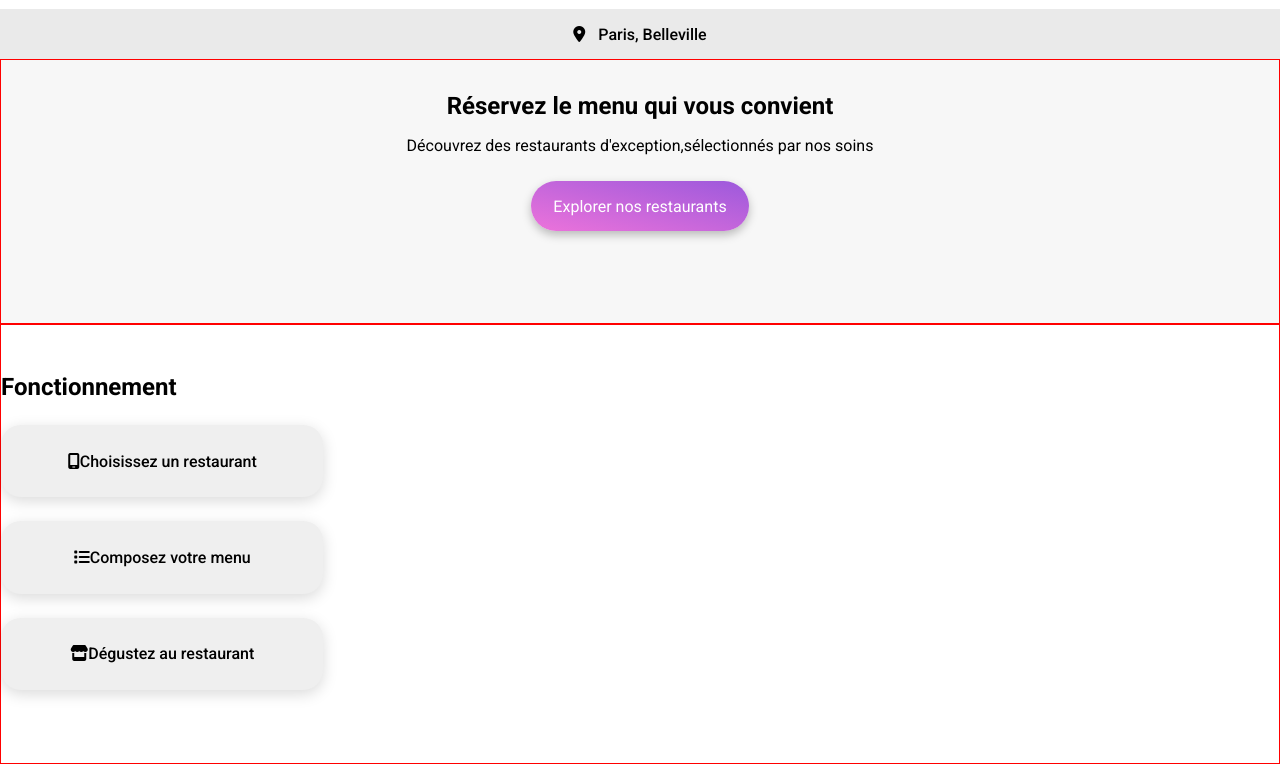
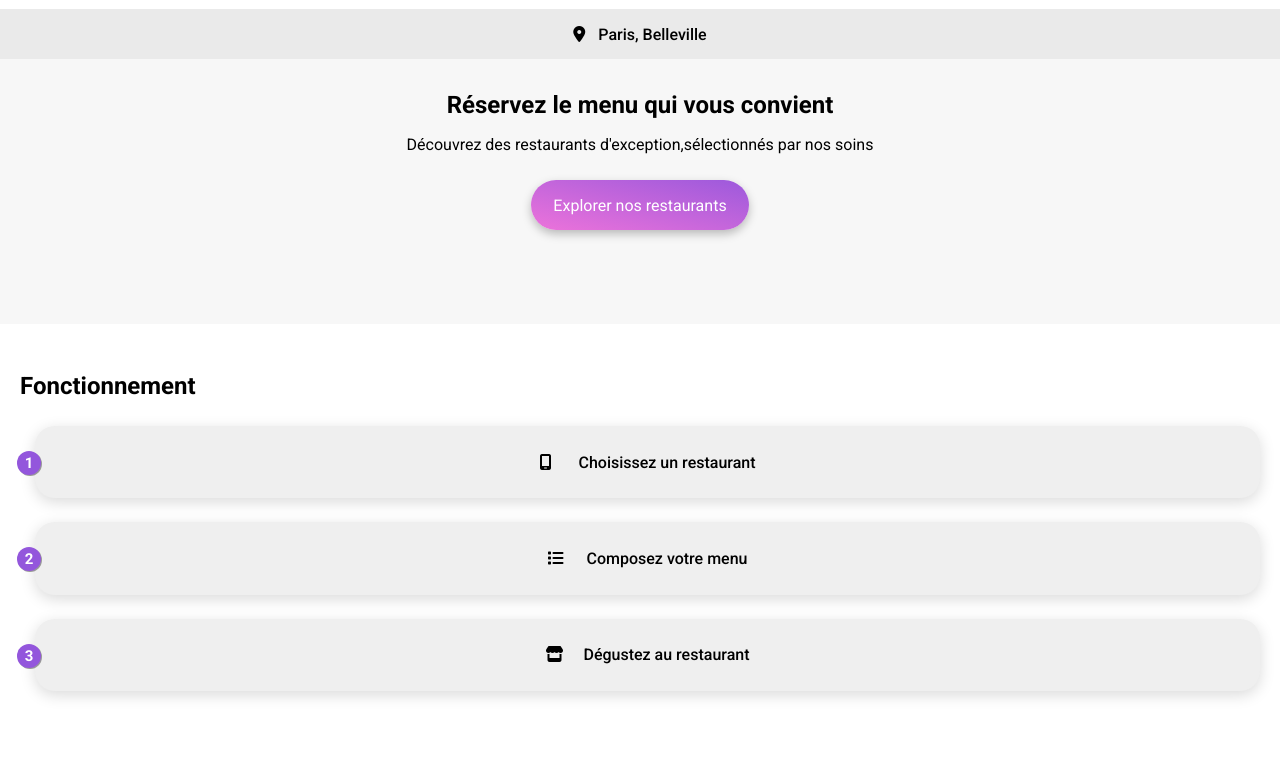
Before and after one commit to NassimBourebia/project-improve-ohmyfood, a plain HTML site: page index.html in a window 1280 px wide. Shown: the part 54-818 px from the top of the page. Drawn offline with Linux system fonts and the light colour scheme; a web font is replaced by a local one.

Commit message:
first section finished

```diff
--- a/index.html
+++ b/index.html
@@ -27,11 +27,13 @@
             <button id="explorebtn">Explorer nos restaurants</button>
         </section>
         <section id="functioning">
+            <h3>Fonctionnement</h3>
             <div class="functioning__btn">
-             <h3>Fonctionnement</h3>
-              <button><i class="fa-solid fa-mobile-screen"></i>Choisissez un restaurant</button>
-              <button><i class="fa-solid fa-list"></i>Composez votre menu</button>
-              <button><i class="fa-solid fa-store"></i>Dégustez au restaurant</button>
+                <ol id="functioning__ol">
+                    <li><button><i class="fa-solid fa-mobile-screen"></i>Choisissez un restaurant</button></li>
+                    <li><button><i class="fa-solid fa-list"></i>Composez votre menu</button></li>
+                    <li><button><i class="fa-solid fa-store"></i>Dégustez au restaurant</button></li>
+                </ol>
             </div>
         </section>
     </main>
--- a/sass/main.scss
+++ b/sass/main.scss
@@ -5,30 +5,31 @@
 @import url('https://fonts.googleapis.com/css2?family=Shrikhand&display=swap');
 
 
-*{
+* {
    margin: 0;
    padding: 0;
    font-family: 'roboto', sans-serif;
    box-sizing: border-box;
 }
+
 //Header
 
-header{
+header {
 
    height: 63px;
    text-align: center;
 
-   h1{
+   h1 {
       padding-top: 17px;
    }
 }
 
-main{
+main {
    background-color: $silver-gray-color;
 }
 
 //Banner Location
-#bannerlocation{
+#bannerlocation {
    display: flex;
    justify-content: center;
    align-self: center;
@@ -36,36 +37,36 @@ main{
    height: 50px;
    background-color: #EAEAEA;
 
-   i{
+   i {
       margin-right: 13px;
    }
 
-   P{
+   P {
       font-weight: 500;
       font-size: 16px;
    }
 }
 
-.reservation{
+.reservation {
 
-   border: solid 1px red;
+
    height: 265px;
    display: flex;
    flex-direction: column;
    gap: 1rem;
 
-   h2{
+   h2 {
       padding: 2rem 3rem 0 3rem;
       text-align: center;
    }
 
-   p{
+   p {
       text-align: center;
       margin-left: 8px;
       margin-right: 8px;
    }
 
-   button{
+   button {
       font-size: 16px;
       margin-top: 10px;
       margin-left: auto;
@@ -75,7 +76,7 @@ main{
 
 
 
-#explorebtn{
+#explorebtn {
    width: 218px;
    height: 50px;
    border: none;
@@ -84,37 +85,102 @@ main{
    background: linear-gradient(193.33deg, #9356DC -11.44%, #FF79DA 123.93%);
    box-shadow: 0px 4px 10px rgba(0, 0, 0, 0.25);
 
-   &:hover{
+   &:hover {
       background: linear-gradient(0deg, rgba(255, 255, 255, 0.15), rgba(255, 255, 255, 0.15)), linear-gradient(200.64deg, #9356DC -5.2%, #FF79DA 110.74%);
    }
 }
 
-#functioning{
+#functioning {
    height: 440px;
    width: 100%;
    background-color: white;
-   border: solid 1px red;
+   // border: solid 1px red;
    display: flex;
    flex-direction: column;
-}
-.functioning__btn{
 
-   h3{
+   h3 {
       font-size: 24px;
       font-weight: 700;
+      margin-top: 48px;
+      padding-left: 20px;
    }
+}
+
+.functioning__btn {
+
+
    display: flex;
    flex-direction: column;
-  margin-top: 48px;
+   padding: 26px 20px 68px 35px;
    gap: 1.5rem;
 
-  button{
+   button {
       border: none;
       font-size: 16px;
       font-weight: 500;
-   max-width: 322.49px;
+      width: 100%;
       height: 72.38px;
       border-radius: 20px;
       box-shadow: 0px 4px 15px rgba(0, 0, 0, 0.15);
    }
+
+   #functioning__ol {
+
+      width: 100%;
+      counter-reset: my-awesome-counter;
+      display: flex;
+      flex-direction: column;
+      gap: 1.5rem;
+
+      li {
+         counter-increment: my-awesome-counter;
+         position: relative;
       }
+
+      li::before {
+         content: counter(my-awesome-counter);
+         color: white;
+         font-size: 15px;
+         display: flex;
+         align-items: center;
+         justify-content: center;
+         font-weight: bold;
+         position: absolute;
+         --size: 32px;
+         left: calc(-1 * var(--size) - 10px);
+         line-height: var(--size);
+         width: 24px;
+         height: 24px;
+         top: 25px;
+         left: -18px;
+         background: #9356DC;
+         border-radius: 50%;
+         text-align: center;
+         box-shadow: 1px 1px 0 #999;
+      }
+   }
+}
+
+.fa-mobile-screen {
+
+   margin-right: 27px;
+
+   :hover {
+      color: #9356DC;
+   }
+}
+.fa-list {
+   margin-right: 23px;
+
+   :hover {
+      color: #9356DC;
+   }
+
+}
+.fa-store {
+   margin-right: 20px;
+
+   :hover {
+      color: #9356DC;
+   }
+}
```
Also changed, not shown: style.css, 1 other file. Lines whose indentation alone changed are shown as unchanged.
